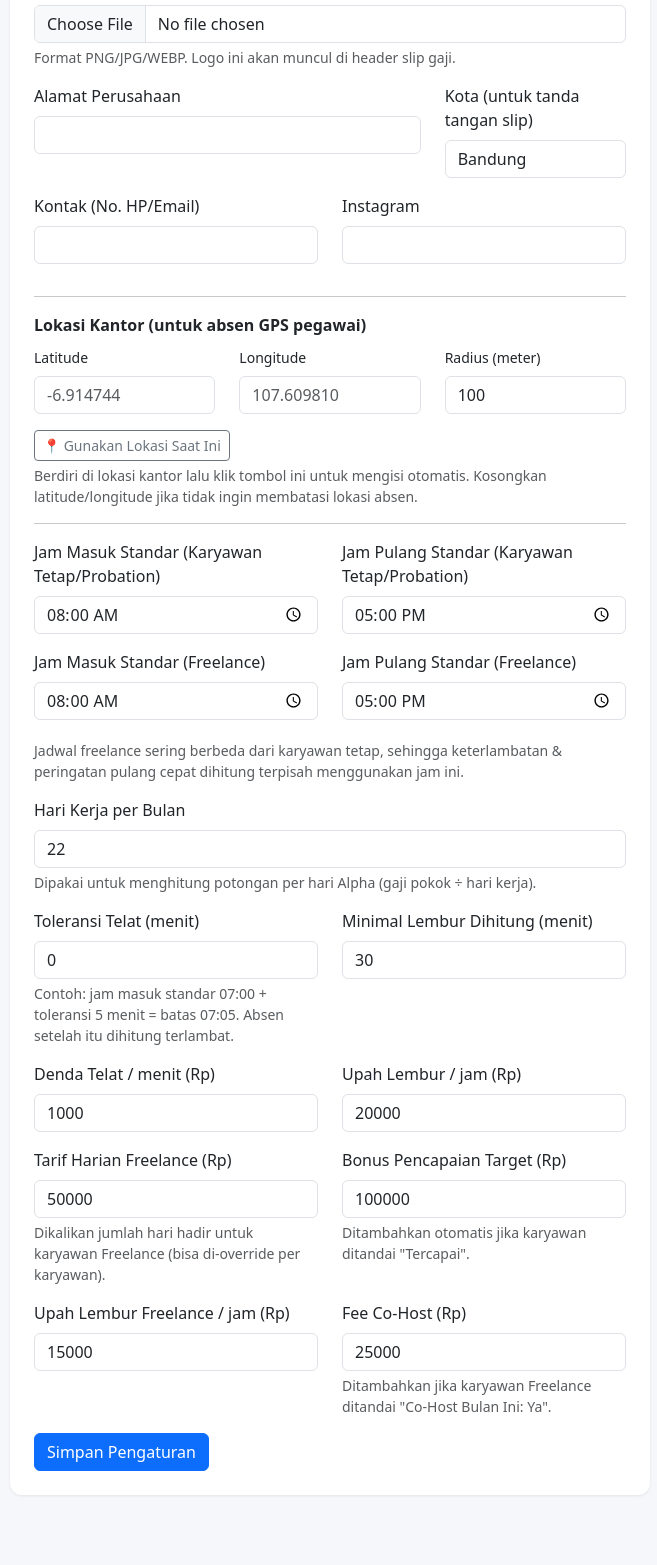
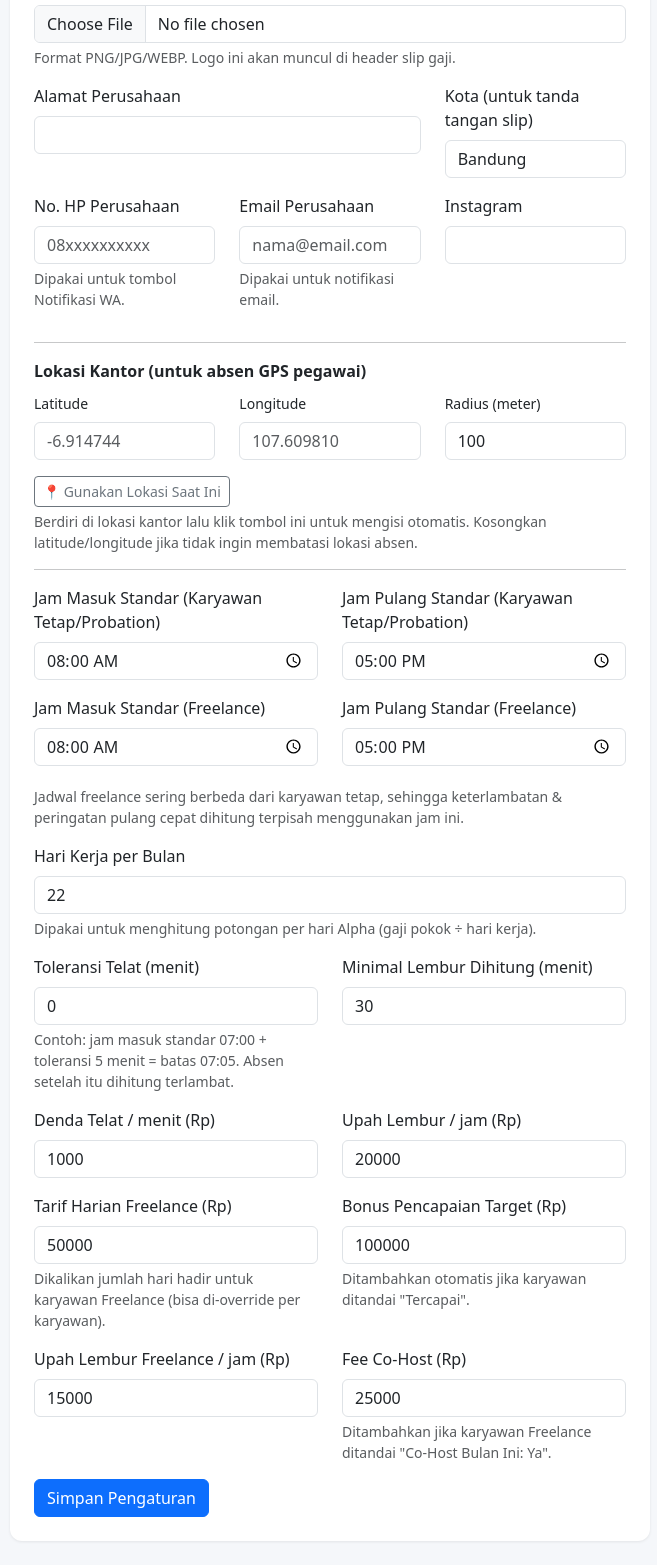
Before and after one commit to maslahaniqab/-techpresensi, a Flask app: page /pengaturan in a window 1280 px wide. Shown: the part 267-1832 px from the top of the page, without its empty margins (72-729 px from the left). Before the commit the page ends 1738 px from the top, so only its background shows below. Run offline with Flask 3, Linux system fonts and the light colour scheme; a user stored in the database is signed in.

Commit message:
Pisahkan field kontak perusahaan jadi No. HP & Email tersendiri
Sebelumnya "Kontak (No. HP/Email)" satu field bebas isi, sehingga fitur
Notifikasi WA/email pengajuan izin harus menebak isinya nomor atau email.
Sekarang dipisah jadi dua kolom eksplisit (no_hp_perusahaan, email_perusahaan)
di Pengaturan, dipakai langsung tanpa tebak-tebakan oleh notifikasi WA dan
email. Slip gaji juga menampilkan keduanya.

Co-Authored-By: Claude Sonnet 5 <noreply@anthropic.com>

```diff
--- a/app.py
+++ b/app.py
@@ -1519,9 +1519,9 @@ def create_app():
             return False, "Pengiriman email belum dikonfigurasi di server (SMTP_EMAIL/SMTP_APP_PASSWORD)."
 
         penerima = {smtp_email.strip().lower(): smtp_email, "maslahaniqab@gmail.com": "maslahaniqab@gmail.com"}
-        kontak = (settings.kontak_perusahaan or "").strip()
-        if "@" in kontak:
-            penerima[kontak.lower()] = kontak
+        email_manager = (settings.email_perusahaan or "").strip()
+        if email_manager:
+            penerima[email_manager.lower()] = email_manager
         daftar_penerima = list(penerima.values())
 
         karyawan = pengajuan.employee
@@ -1549,10 +1549,7 @@ def create_app():
             return False, str(e)
 
     def buat_wa_link_notifikasi_izin(pengajuan, settings):
-        kontak = (settings.kontak_perusahaan or "").strip()
-        if not kontak or "@" in kontak:
-            return None
-        nomor = normalisasi_no_hp_wa(kontak)
+        nomor = normalisasi_no_hp_wa(settings.no_hp_perusahaan)
         if not nomor:
             return None
         pesan = (
@@ -2159,7 +2156,8 @@ def create_app():
             settings.tarif_co_host = int(request.form.get("tarif_co_host") or 0)
             settings.bonus_target_tercapai = int(request.form.get("bonus_target_tercapai") or 0)
             settings.alamat_perusahaan = request.form.get("alamat_perusahaan", "").strip()
-            settings.kontak_perusahaan = request.form.get("kontak_perusahaan", "").strip()
+            settings.no_hp_perusahaan = request.form.get("no_hp_perusahaan", "").strip()
+            settings.email_perusahaan = request.form.get("email_perusahaan", "").strip()
             settings.instagram_perusahaan = request.form.get("instagram_perusahaan", "").strip()
             settings.kota_perusahaan = request.form.get("kota_perusahaan", "").strip()
 
--- a/models.py
+++ b/models.py
@@ -48,6 +48,8 @@ class Settings(db.Model):
     nama_perusahaan = db.Column(db.String(128), default="Perusahaan Saya")
     alamat_perusahaan = db.Column(db.String(256), default="")
     kontak_perusahaan = db.Column(db.String(64), default="")
+    no_hp_perusahaan = db.Column(db.String(32), default="")
+    email_perusahaan = db.Column(db.String(128), default="")
     instagram_perusahaan = db.Column(db.String(64), default="")
     kota_perusahaan = db.Column(db.String(64), default="Bandung")
     logo_filename = db.Column(db.String(128), default="")
--- a/templates/payroll_detail.html
+++ b/templates/payroll_detail.html
@@ -15,10 +15,12 @@
     {% if settings.logo_filename %}
     <img src="{{ url_for('static', filename='uploads/' + settings.logo_filename) }}" alt="Logo" style="max-height:80px; max-width:180px;" class="mb-2">
     {% endif %}
-    {% if settings.alamat_perusahaan or settings.kontak_perusahaan or settings.instagram_perusahaan %}
+    {% if settings.alamat_perusahaan or settings.no_hp_perusahaan or settings.email_perusahaan or settings.instagram_perusahaan %}
     <div class="fw-semibold">{{ settings.nama_perusahaan }}</div>
     <div class="small text-muted">
-      {{ settings.alamat_perusahaan }}{% if settings.kontak_perusahaan %} {{ settings.kontak_perusahaan }}{% endif %}
+      {{ settings.alamat_perusahaan }}
+      {%- if settings.no_hp_perusahaan %} {{ settings.no_hp_perusahaan }}{% endif -%}
+      {%- if settings.email_perusahaan %} {{ settings.email_perusahaan }}{% endif %}
       {% if settings.instagram_perusahaan %}<br>IG: {{ settings.instagram_perusahaan }}{% endif %}
     </div>
     <hr>
--- a/templates/payroll_slip_pdf.html
+++ b/templates/payroll_slip_pdf.html
@@ -26,10 +26,12 @@
 <body>
   <div class="center">
     {% if logo_path %}<img src="{{ logo_path }}" width="70" height="70" style="width:70px; height:70px;"><br>{% endif %}
-    {% if settings.alamat_perusahaan or settings.kontak_perusahaan or settings.instagram_perusahaan %}
+    {% if settings.alamat_perusahaan or settings.no_hp_perusahaan or settings.email_perusahaan or settings.instagram_perusahaan %}
     <b>{{ settings.nama_perusahaan }}</b><br>
     <span class="muted">
-      {{ settings.alamat_perusahaan }}{% if settings.kontak_perusahaan %} {{ settings.kontak_perusahaan }}{% endif %}
+      {{ settings.alamat_perusahaan }}
+      {%- if settings.no_hp_perusahaan %} {{ settings.no_hp_perusahaan }}{% endif -%}
+      {%- if settings.email_perusahaan %} {{ settings.email_perusahaan }}{% endif %}
       {% if settings.instagram_perusahaan %}<br>IG: {{ settings.instagram_perusahaan }}{% endif %}
     </span>
     <hr>
--- a/templates/settings.html
+++ b/templates/settings.html
@@ -29,11 +29,17 @@
       </div>
     </div>
     <div class="row">
-      <div class="col-md-6 mb-3">
-        <label class="form-label">Kontak (No. HP/Email)</label>
-        <input type="text" name="kontak_perusahaan" class="form-control" value="{{ settings.kontak_perusahaan }}">
+      <div class="col-md-4 mb-3">
+        <label class="form-label">No. HP Perusahaan</label>
+        <input type="text" name="no_hp_perusahaan" class="form-control" value="{{ settings.no_hp_perusahaan }}" placeholder="08xxxxxxxxxx">
+        <div class="form-text">Dipakai untuk tombol Notifikasi WA.</div>
       </div>
-      <div class="col-md-6 mb-3">
+      <div class="col-md-4 mb-3">
+        <label class="form-label">Email Perusahaan</label>
+        <input type="email" name="email_perusahaan" class="form-control" value="{{ settings.email_perusahaan }}" placeholder="nama@email.com">
+        <div class="form-text">Dipakai untuk notifikasi email.</div>
+      </div>
+      <div class="col-md-4 mb-3">
         <label class="form-label">Instagram</label>
         <input type="text" name="instagram_perusahaan" class="form-control" value="{{ settings.instagram_perusahaan }}">
       </div>
```
